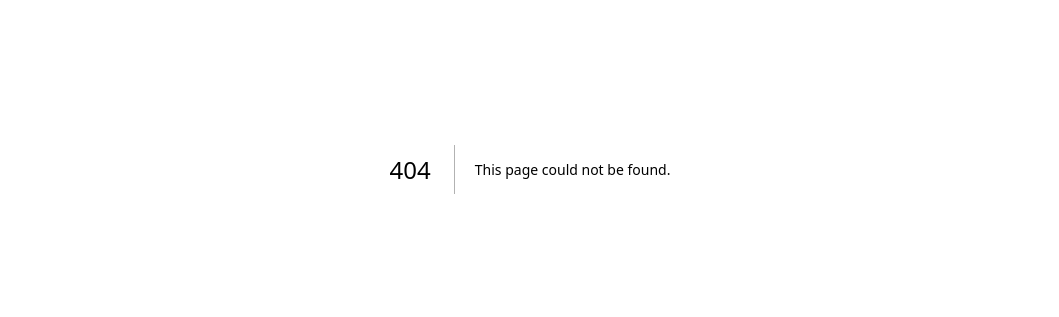
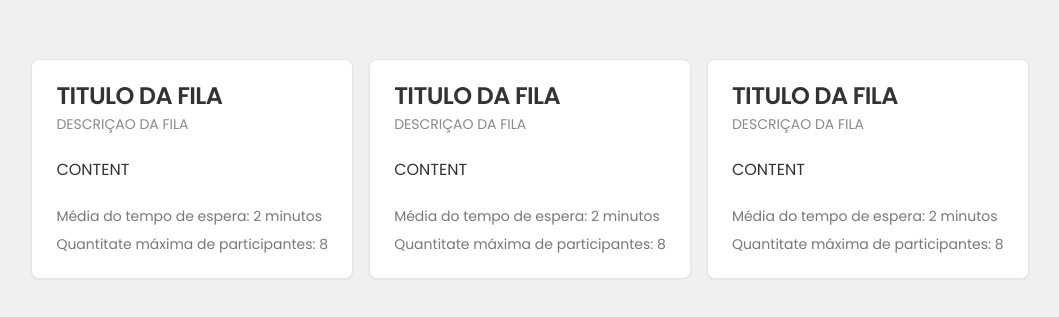
Before and after one commit to qfila/qfila-frontend, a Next.js app: page /queues in a window 1280 px wide. Before the commit this address had no page. Shown: the part 231-548 px from the top of the page, without its empty margins (110-1169 px from the left). Built offline with nearby package versions, Linux system fonts and the light colour scheme.

Commit message:
feat: add manager and user routes

```diff
--- /dev/null
+++ b/src/app/(routes)/(manager)/layout.tsx
@@ -0,0 +1,7 @@
+export default function ManagerLayout({
+  children,
+}: {
+  children: React.ReactNode;
+}) {
+  return <main>{children}</main>;
+}
--- /dev/null
+++ b/src/app/(routes)/(manager)/queues/page.tsx
@@ -0,0 +1,69 @@
+import {
+  Card,
+  CardContent,
+  CardDescription,
+  CardFooter,
+  CardHeader,
+  CardTitle,
+} from '@/components/ui/card';
+import api from '@/services/api';
+
+const MOCK_QUEUES = [
+  {
+    id: 1,
+    title: 'TITULO DA FILA',
+    description: 'DESCRIÇAO DA FILA',
+    averageWaitTimeInMinutes: 2,
+    maxParticipants: 8,
+  },
+  {
+    id: 1,
+    title: 'TITULO DA FILA',
+    description: 'DESCRIÇAO DA FILA',
+    averageWaitTimeInMinutes: 2,
+    maxParticipants: 8,
+  },
+  {
+    id: 1,
+    title: 'TITULO DA FILA',
+    description: 'DESCRIÇAO DA FILA',
+    averageWaitTimeInMinutes: 2,
+    maxParticipants: 8,
+  },
+];
+
+export default async function Queues() {
+  // const queues = await api.get('/queues');
+
+  return (
+    <div className="w-full h-screen flex justify-center items-center p-4">
+      <div className="grid md:grid-cols-2 lg:grid-cols-3 gap-4">
+        {MOCK_QUEUES.map(
+          ({
+            id,
+            title,
+            description,
+            averageWaitTimeInMinutes,
+            maxParticipants,
+          }) => (
+            <Card key={id} className="w-full max-w-[350px]">
+              <CardHeader>
+                <CardTitle>{title}</CardTitle>
+                <CardDescription>{description}</CardDescription>
+              </CardHeader>
+              <CardContent>CONTENT</CardContent>
+              <CardFooter className="flex items-start flex-col gap-2">
+                <p className="text-muted text-sm">
+                  Média do tempo de espera: {averageWaitTimeInMinutes} minutos
+                </p>
+                <p className="text-muted text-sm">
+                  Quantitate máxima de participantes: {maxParticipants}
+                </p>
+              </CardFooter>
+            </Card>
+          ),
+        )}
+      </div>
+    </div>
+  );
+}
--- a/src/app/(routes)/layout.tsx
+++ b/src/app/(routes)/(user)/layout.tsx
@@ -1,6 +1,6 @@
 import Image from 'next/image';
 
-export default function RoutesLayout({
+export default function UserLayout({
   children,
 }: {
   children: React.ReactNode;
--- /dev/null
+++ b/src/components/ui/textarea.tsx
@@ -0,0 +1,39 @@
+import * as React from 'react';
+
+import { cn } from '@/lib/utils';
+
+export interface TextareaProps
+  extends React.TextareaHTMLAttributes<HTMLTextAreaElement> {
+  error?: boolean;
+  helperText?: string;
+}
+
+const Textarea = React.forwardRef<HTMLTextAreaElement, TextareaProps>(
+  ({ className, error, helperText, ...props }, ref) => {
+    return (
+      <>
+        <textarea
+          className={cn(
+            'flex min-h-[80px] resize-none w-full rounded-[4px] border border-[#9a9a9a] bg-background px-4 py-2 text-base file:border-0 file:bg-transparent file:text-sm file:font-medium placeholder:[#9a9a9a] focus-visible:outline-none focus-visible:ring-1 focus-visible:ring-primary disabled:cursor-not-allowed disabled:opacity-50',
+            className,
+          )}
+          ref={ref}
+          {...props}
+        />
+        {helperText && (
+          <span
+            className={cn(
+              'text-sm ml-1 mt-1',
+              error ? 'text-destructive' : 'text-primary',
+            )}
+          >
+            {helperText}
+          </span>
+        )}
+      </>
+    );
+  },
+);
+Textarea.displayName = 'Textarea';
+
+export { Textarea };
```
Also changed, not shown: src/app/(routes)/(user)/page.tsx (renamed from src/app/(routes)/page.tsx), src/app/(routes)/(user)/sign-in/page.tsx (renamed from src/app/(routes)/sign-in/page.tsx), src/app/(routes)/(user)/sign-up/page.tsx (renamed from src/app/(routes)/sign-up/page.tsx).
